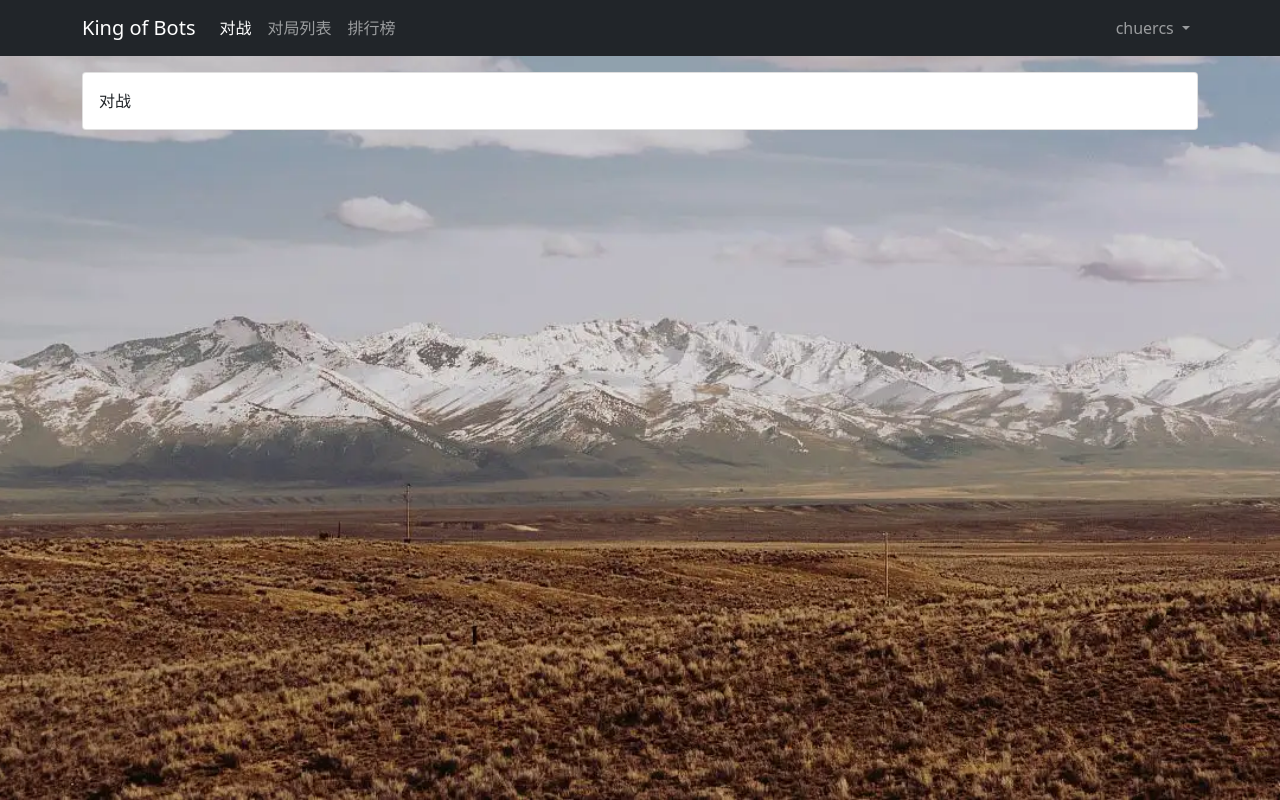
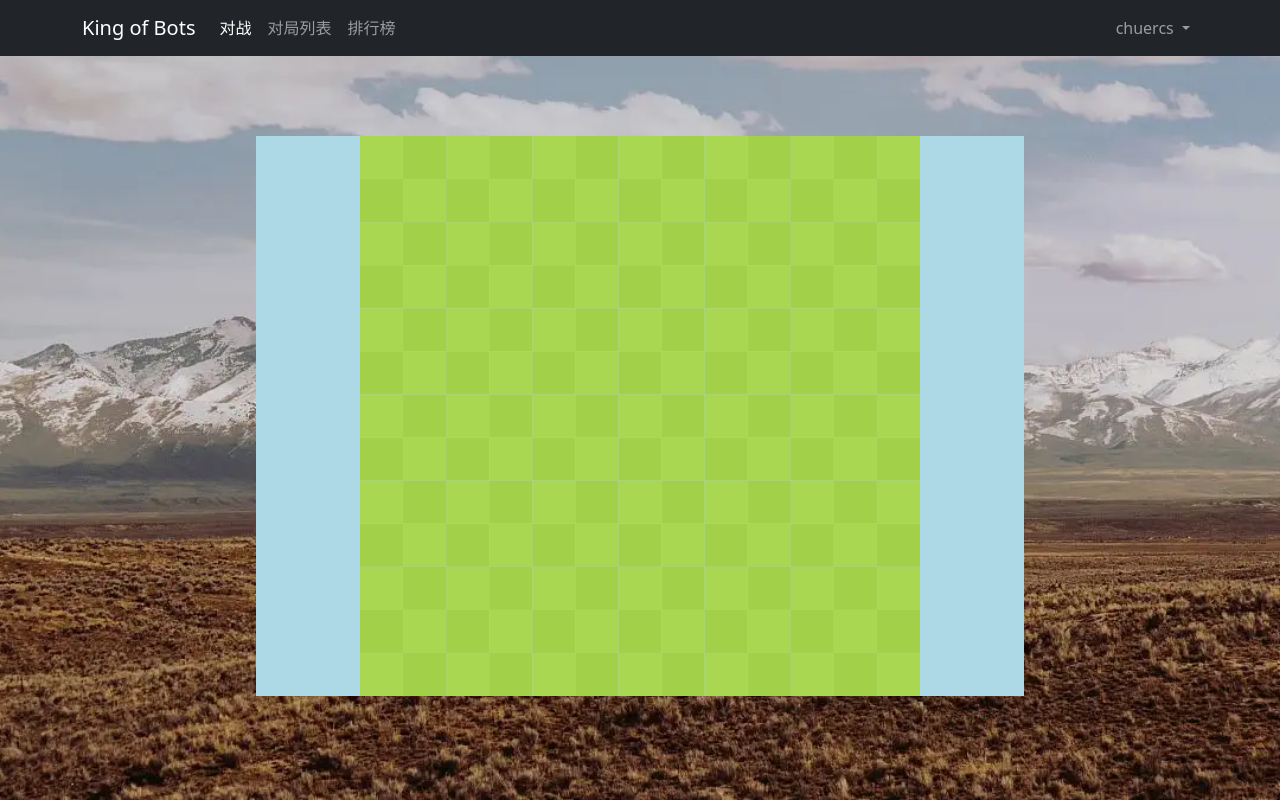
Before and after one commit to awxiaoxian2020/kob-frontend, a Vue app in the folder web/: page /pk in a window 1280 px wide. Built offline with nearby package versions, Linux system fonts and the light colour scheme.

Commit message:
add GameMap

```diff
--- /dev/null
+++ b/web/src/assets/scripts/ACGameObject.js
@@ -0,0 +1,40 @@
+const AC_GAME_Objects=[];
+export class ACGameObject{
+    constructor() {
+        AC_GAME_Objects.push(this);
+        this.timedelta=0;
+        this.has_called_start = false;
+    }
+    start(){}
+    update(){
+
+    }
+    on_destroy(){}
+    destroy(){
+        this.on_destroy();
+        for(let i in AC_GAME_Objects){
+            const obj =AC_GAME_Objects[i];
+            if (obj===this){
+                AC_GAME_Objects.splice(i);
+                break;
+            }
+        }
+    }
+}
+
+let last_timestamp = 0;
+
+const step = timestamp =>{
+    for (let obj of AC_GAME_Objects) {
+        if (!obj.has_called_start){
+            obj.start();
+            obj.has_called_start=true;
+        } else {
+            obj.timedelta=timestamp-last_timestamp;
+            obj.update();
+        }
+    }
+    last_timestamp=timestamp;
+    requestAnimationFrame(step);
+}
+requestAnimationFrame(step);
--- /dev/null
+++ b/web/src/assets/scripts/GameMapUtil.js
@@ -0,0 +1,43 @@
+import {ACGameObject} from "@/assets/scripts/ACGameObject";
+
+export class GameMapUtil extends ACGameObject {
+    constructor(ctx, parent) {
+        super();
+        this.ctx = ctx;
+        this.parent = parent;
+        this.L = 0;
+
+        this.rows = 13;
+        this.cols = 13;
+
+    }
+
+    start() {
+    }
+
+    update_size() {
+        this.L = Math.min(this.parent.clientWidth / this.cols, this.parent.clientHeight / this.rows);
+        this.ctx.canvas.width = this.L * this.cols;
+        this.ctx.canvas.height = this.L * this.rows;
+    }
+
+    render() {
+        const color_even = "#aad751";
+        const color_odd = "#a2d149";
+        for (let r = 0; r < this.rows; r++) {
+            for (let c = 0; c < this.cols; c++) {
+                if ((r + c) % 2 === 0) {
+                    this.ctx.fillStyle = color_even;
+                } else {
+                    this.ctx.fillStyle = color_odd;
+                }
+                this.ctx.fillRect(c * this.L, r * this.L, this.L, this.L);
+            }
+        }
+    }
+
+    update() {
+        this.update_size();
+        this.render();
+    }
+}
--- /dev/null
+++ b/web/src/components/GameMap.vue
@@ -0,0 +1,34 @@
+<template>
+<div ref="parent" class="game-map">
+  <canvas ref="canvas"></canvas>
+</div>
+</template>
+
+<script>
+import {GameMapUtil} from "@/assets/scripts/GameMapUtil";
+import {ref,onMounted} from "vue";
+
+export default {
+  name: "GameMap",
+  setup(){
+    let parent = ref(null);
+    let canvas = ref(null);
+    onMounted(()=>{
+      new GameMapUtil(canvas.value.getContext("2d"),parent.value)
+    })
+    return {
+      parent,canvas
+    };
+  }
+}
+</script>
+
+<style scoped>
+div.game-map{
+  width: 100%;
+  height: 100%;
+  display: flex;
+  justify-content: center;
+  justify-items: center;
+}
+</style>
--- /dev/null
+++ b/web/src/components/PlayGround.vue
@@ -0,0 +1,24 @@
+<template>
+<div class="playground">
+<game-map></game-map>
+</div>
+</template>
+
+<script>
+import GameMap from "@/components/GameMap";
+export default {
+  name: "PlayGround",
+  components:{
+    GameMap
+  }
+}
+</script>
+
+<style scoped>
+div.playground{
+  width: 60vw;
+  height: 70vh;
+  background-color: lightblue;
+  margin: 5rem auto;
+}
+</style>
--- a/web/src/views/pk/PkIndexView.vue
+++ b/web/src/views/pk/PkIndexView.vue
@@ -1,15 +1,13 @@
 <template>
-  <content-field>
-    对战
-  </content-field>
+<play-ground></play-ground>
 </template>
 
 <script>
-import ContentField from "@/components/ContentField";
+import PlayGround from "@/components/PlayGround";
 
 export default {
   components: {
-    ContentField
+    PlayGround
   }
 }
 </script>
```
